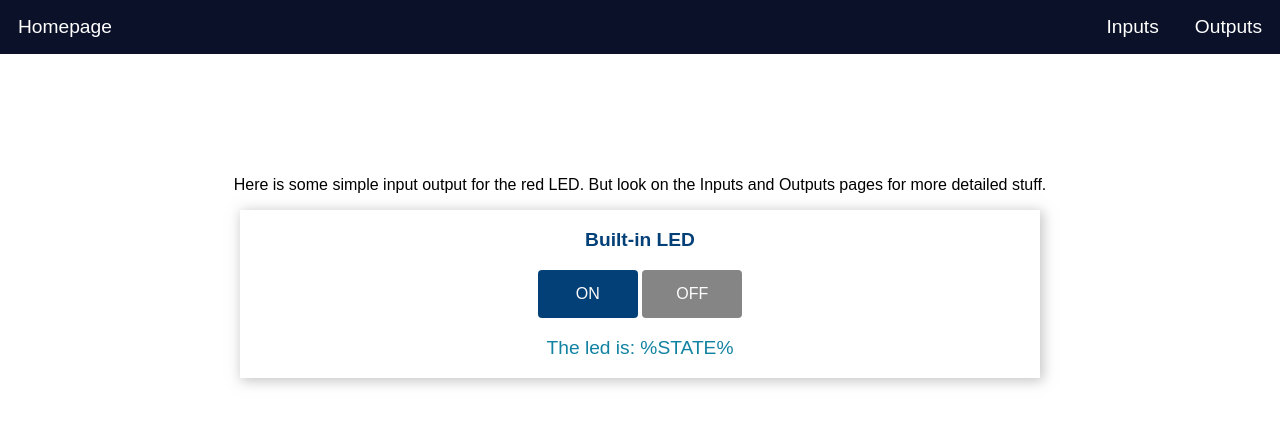
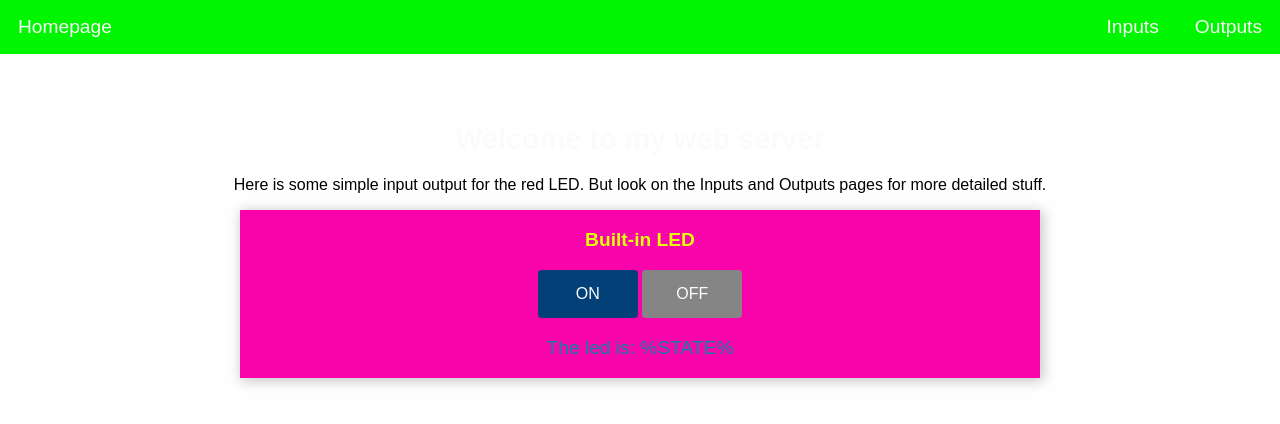
Before and after one commit to JaydenKayes/Billtong-maker-code, a plain HTML site: page Data/Index.html in a window 1280 px wide. Drawn offline with Linux system fonts and the light colour scheme.

Commit message:
commit to github

```diff
--- a/Data/style.css
+++ b/Data/style.css
@@ -9,7 +9,7 @@ body {
 
 h1 {
     font-size: 1.8rem;
-    color: white;
+    color: rgb(251, 251, 251);
 }
 /*---------------------
 Card grid styles
@@ -28,14 +28,14 @@ Card grid styles
 }
 
 .card {
-    background-color: white;
+    background-color: rgb(249, 3, 171);
     box-shadow: 2px 2px 12px 1px rgba(140, 140, 140, .5);
 }
 
 .card-title {
     font-size: 1.2rem;
     font-weight: bold;
-    color: #034078;
+    color: #deff08;
 }
 
 /*---------------------
@@ -81,14 +81,14 @@ Navigation bar styles
 /* what does this do? */
 .topnav {
     overflow: hidden;
-    background-color: #0A1128;
+    background-color: #00f600;
 }
 
 /* what does this do? */
 .topnav a {
     float: left;
     display: block;
-    color: white;
+    color: rgb(249, 248, 248);
     text-align: center;
     padding: 16px 18px;
     text-decoration: none;
```
